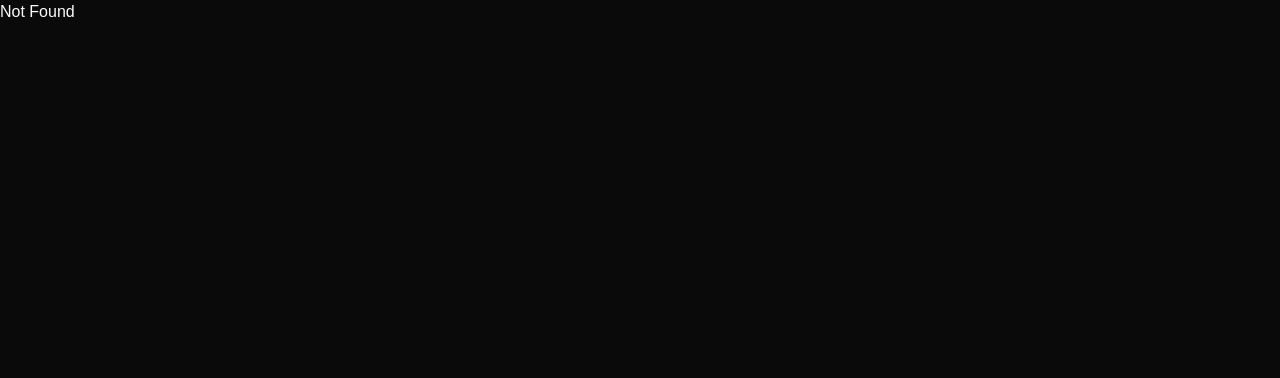
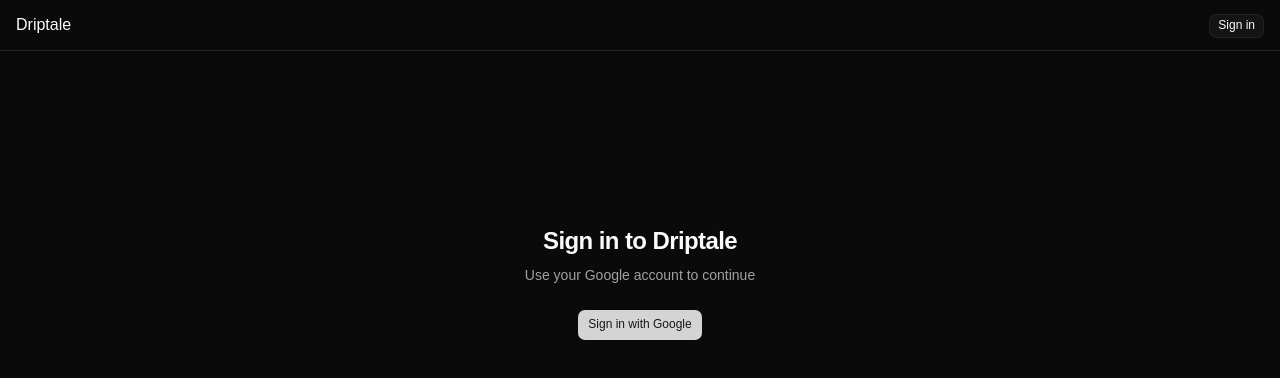
Before and after one commit to gemscal/driptale-app, a React (Vite) app: page /auth/sign-in in a window 1280 px wide. Shown: the top 378 px of the page. Built offline with nearby package versions, Linux system fonts and the light colour scheme; no server answers.

Commit message:
feat: initial implementation for google login

```diff
--- /dev/null
+++ b/src/auth/auth-context.tsx
@@ -0,0 +1,90 @@
+import {
+  createContext,
+  useCallback,
+  useContext,
+  useEffect,
+  useState,
+} from "react";
+import type { User } from "firebase/auth";
+import {
+  GoogleAuthProvider,
+  onAuthStateChanged,
+  signInWithPopup,
+  signOut as firebaseSignOut,
+} from "firebase/auth";
+import { auth } from "@/lib/firebase";
+
+type AuthState = {
+  user: User | null;
+  loading: boolean;
+  error: string | null;
+};
+
+type AuthContextValue = AuthState & {
+  signInWithGoogle: () => Promise<void>;
+  signOut: () => Promise<void>;
+  clearError: () => void;
+};
+
+const initialState: AuthState = {
+  user: null,
+  loading: true,
+  error: null,
+};
+
+const AuthContext = createContext<AuthContextValue | undefined>(undefined);
+
+export function AuthProvider({ children }: { children: React.ReactNode }) {
+  const [state, setState] = useState<AuthState>(initialState);
+
+  useEffect(() => {
+    const unsubscribe = onAuthStateChanged(auth, (user) => {
+      setState((prev) => ({ ...prev, user, loading: false }));
+    });
+    return unsubscribe;
+  }, []);
+
+  const signInWithGoogle = useCallback(async () => {
+    setState((prev) => ({ ...prev, error: null }));
+    try {
+      await signInWithPopup(auth, new GoogleAuthProvider());
+    } catch (err) {
+      const message =
+        err instanceof Error ? err.message : "Failed to sign in with Google";
+      setState((prev) => ({ ...prev, error: message }));
+      throw err;
+    }
+  }, []);
+
+  const signOut = useCallback(async () => {
+    setState((prev) => ({ ...prev, error: null }));
+    try {
+      await firebaseSignOut(auth);
+    } catch (err) {
+      const message =
+        err instanceof Error ? err.message : "Failed to sign out";
+      setState((prev) => ({ ...prev, error: message }));
+    }
+  }, []);
+
+  const clearError = useCallback(() => {
+    setState((prev) => ({ ...prev, error: null }));
+  }, []);
+
+  const value: AuthContextValue = {
+    ...state,
+    signInWithGoogle,
+    signOut,
+    clearError,
+  };
+
+  return <AuthContext.Provider value={value}>{children}</AuthContext.Provider>;
+}
+
+export function useAuth() {
+  const context = useContext(AuthContext);
+  if (context === undefined) {
+    throw new Error("useAuth must be used within an AuthProvider");
+  }
+  return context;
+}
--- /dev/null
+++ b/src/auth/index.ts
@@ -0,0 +1,3 @@
+export { AuthProvider, useAuth } from "@/auth/auth-context";
+export { RequireAuth } from "@/auth/require-auth";
+export { SignIn } from "@/auth/sign-in";
--- /dev/null
+++ b/src/auth/require-auth.tsx
@@ -0,0 +1,32 @@
+import { useEffect } from "react";
+import { useNavigate } from "@tanstack/react-router";
+import { useAuth } from "@/auth/auth-context";
+
+type RequireAuthProps = {
+  children: React.ReactNode;
+};
+
+export function RequireAuth({ children }: RequireAuthProps) {
+  const { user, loading } = useAuth();
+  const navigate = useNavigate();
+
+  useEffect(() => {
+    if (!loading && !user) {
+      navigate({ to: "/auth/sign-in" });
+    }
+  }, [user, loading, navigate]);
+
+  if (loading) {
+    return (
+      <div className="flex min-h-[50vh] items-center justify-center">
+        <p className="text-sm text-muted-foreground">Loading...</p>
+      </div>
+    );
+  }
+
+  if (!user) {
+    return null;
+  }
+
+  return <>{children}</>;
+}
--- /dev/null
+++ b/src/auth/sign-in.tsx
@@ -0,0 +1,38 @@
+import { useAuth } from "@/auth/auth-context";
+import { Button } from "@/components/ui/button";
+
+function getAuthErrorMessage(error: string): string {
+  if (error.includes("popup-closed-by-user")) return "Sign-in was cancelled.";
+  if (error.includes("popup-blocked")) return "Popup was blocked. Allow popups and try again.";
+  if (error.includes("network")) return "Network error. Check your connection.";
+  if (error.includes("cancelled")) return "Sign-in was cancelled.";
+  return error;
+}
+
+export function SignIn() {
+  const { signInWithGoogle, error, clearError } = useAuth();
+
+  const handleSignIn = async () => {
+    clearError();
+    await signInWithGoogle();
+  };
+
+  return (
+    <div className="flex min-h-[50vh] flex-col items-center justify-center gap-6 px-4">
+      <div className="space-y-2 text-center">
+        <h1 className="text-2xl font-bold tracking-tight">Sign in to Driptale</h1>
+        <p className="text-sm text-muted-foreground">
+          Use your Google account to continue
+        </p>
+      </div>
+      <Button onClick={handleSignIn} size="lg">
+        Sign in with Google
+      </Button>
+      {error && (
+        <p className="text-center text-sm text-destructive">
+          {getAuthErrorMessage(error)}
+        </p>
+      )}
+    </div>
+  );
+}
--- a/src/routeTree.gen.ts
+++ b/src/routeTree.gen.ts
@@ -10,33 +10,43 @@
 
 import { Route as rootRouteImport } from './routes/__root'
 import { Route as IndexRouteImport } from './routes/index'
+import { Route as AuthSignInRouteImport } from './routes/auth/sign-in'
 
 const IndexRoute = IndexRouteImport.update({
   id: '/',
   path: '/',
   getParentRoute: () => rootRouteImport,
 } as any)
+const AuthSignInRoute = AuthSignInRouteImport.update({
+  id: '/auth/sign-in',
+  path: '/auth/sign-in',
+  getParentRoute: () => rootRouteImport,
+} as any)
 
 export interface FileRoutesByFullPath {
   '/': typeof IndexRoute
+  '/auth/sign-in': typeof AuthSignInRoute
 }
 export interface FileRoutesByTo {
   '/': typeof IndexRoute
+  '/auth/sign-in': typeof AuthSignInRoute
 }
 export interface FileRoutesById {
   __root__: typeof rootRouteImport
   '/': typeof IndexRoute
+  '/auth/sign-in': typeof AuthSignInRoute
 }
 export interface FileRouteTypes {
   fileRoutesByFullPath: FileRoutesByFullPath
-  fullPaths: '/'
+  fullPaths: '/' | '/auth/sign-in'
   fileRoutesByTo: FileRoutesByTo
-  to: '/'
-  id: '__root__' | '/'
+  to: '/' | '/auth/sign-in'
+  id: '__root__' | '/' | '/auth/sign-in'
   fileRoutesById: FileRoutesById
 }
 export interface RootRouteChildren {
   IndexRoute: typeof IndexRoute
+  AuthSignInRoute: typeof AuthSignInRoute
 }
 
 declare module '@tanstack/react-router' {
@@ -48,11 +58,19 @@
       preLoaderRoute: typeof IndexRouteImport
       parentRoute: typeof rootRouteImport
     }
+    '/auth/sign-in': {
+      id: '/auth/sign-in'
+      path: '/auth/sign-in'
+      fullPath: '/auth/sign-in'
+      preLoaderRoute: typeof AuthSignInRouteImport
+      parentRoute: typeof rootRouteImport
+    }
   }
 }
 
 const rootRouteChildren: RootRouteChildren = {
   IndexRoute: IndexRoute,
+  AuthSignInRoute: AuthSignInRoute,
 }
 export const routeTree = rootRouteImport
   ._addFileChildren(rootRouteChildren)
--- a/src/routes/__root.tsx
+++ b/src/routes/__root.tsx
@@ -1,14 +1,45 @@
 import { ThemeProvider } from "@/components/theme-provider";
-import { Outlet, createRootRoute } from "@tanstack/react-router";
+import { Link, Outlet, createRootRoute } from "@tanstack/react-router";
+import { useAuth } from "@/auth/auth-context";
+import { Button } from "@/components/ui/button";
 
 export const Route = createRootRoute({
   component: RootComponent,
 });
 
 function RootComponent() {
+  const { user, signOut } = useAuth();
+
   return (
     <ThemeProvider defaultTheme="dark" storageKey="driptale-theme">
-      <Outlet />
+      <div className="min-h-screen bg-background">
+        <header className="border-b border-border px-4 py-3">
+          <nav className="flex items-center justify-between">
+            <Link to="/" className="text-foreground hover:text-primary">
+              Driptale
+            </Link>
+            {user ? (
+              <div className="flex items-center gap-3">
+                <span className="text-sm text-muted-foreground">
+                  {user.email}
+                </span>
+                <Button variant="outline" size="sm" onClick={() => signOut()}>
+                  Sign out
+                </Button>
+              </div>
+            ) : (
+              <Link to="/auth/sign-in">
+                <Button variant="outline" size="sm">
+                  Sign in
+                </Button>
+              </Link>
+            )}
+          </nav>
+        </header>
+        <main className="container mx-auto px-4 py-8">
+          <Outlet />
+        </main>
+      </div>
     </ThemeProvider>
   );
 }
--- /dev/null
+++ b/src/routes/auth/sign-in.tsx
@@ -0,0 +1,33 @@
+import { useEffect } from "react";
+import { createFileRoute, useNavigate } from "@tanstack/react-router";
+import { SignIn } from "@/auth/sign-in";
+import { useAuth } from "@/auth/auth-context";
+
+export const Route = createFileRoute("/auth/sign-in")({
+  component: SignInRouteComponent,
+});
+
+function SignInRouteComponent() {
+  const { user, loading } = useAuth();
+  const navigate = useNavigate();
+
+  useEffect(() => {
+    if (!loading && user) {
+      navigate({ to: "/" });
+    }
+  }, [user, loading, navigate]);
+
+  if (loading) {
+    return (
+      <div className="flex min-h-[50vh] items-center justify-center">
+        <p className="text-sm text-muted-foreground">Loading...</p>
+      </div>
+    );
+  }
+
+  if (user) {
+    return null;
+  }
+
+  return <SignIn />;
+}
--- a/src/routes/index.tsx
+++ b/src/routes/index.tsx
@@ -1,4 +1,5 @@
 import { createFileRoute } from "@tanstack/react-router";
+import { RequireAuth } from "@/auth/require-auth";
 
 export const Route = createFileRoute("/")({
   component: IndexComponent,
@@ -6,6 +7,7 @@
 
 function IndexComponent() {
   return (
+    <RequireAuth>
     <div className="space-y-6">
       <h1 className="text-3xl font-bold tracking-tight text-foreground">
         Welcome to Driptale
@@ -22,5 +24,6 @@
         </p>
       </div>
     </div>
+    </RequireAuth>
   );
 }
```
Also changed, not shown: src/main.tsx (+5 -2 lines).
